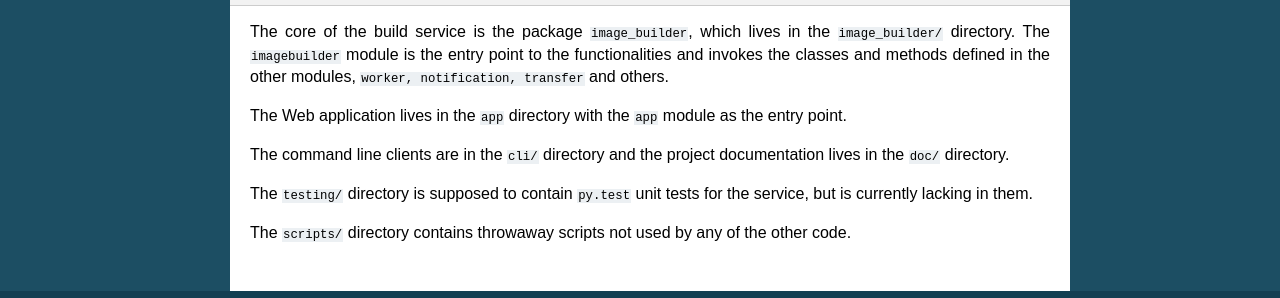
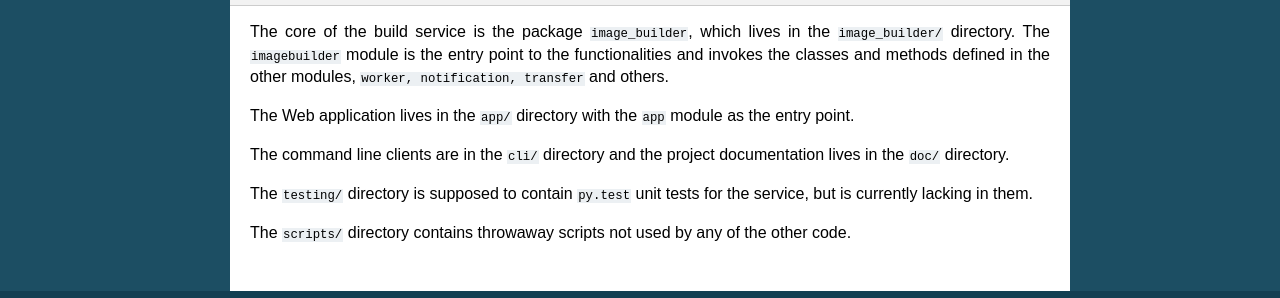
Before and after one commit to amitsaha/gsoc2012_fbs, a Sphinx documentation site: the page built from doc/internals.rst, in a window 1280 px wide. Shown: the part 1661-1959 px from the top of the page. Built offline with Sphinx 7.4.7, drawn with Linux system fonts in a browser that asks for light colours.

```diff
--- a/doc/internals.rst
+++ b/doc/internals.rst
@@ -132,7 +132,7 @@ lives in the ``image_builder/`` directory. The ``imagebuilder`` module
 is the entry point to the functionalities and invokes the classes and
 methods defined in the other modules, ``worker, notification, transfer`` and others.
 
-The Web application lives in the ``app`` directory with the ``app``
+The Web application lives in the ``app/`` directory with the ``app``
 module as the entry point.
 
 The command line clients are in the ``cli/`` directory and the project
```
